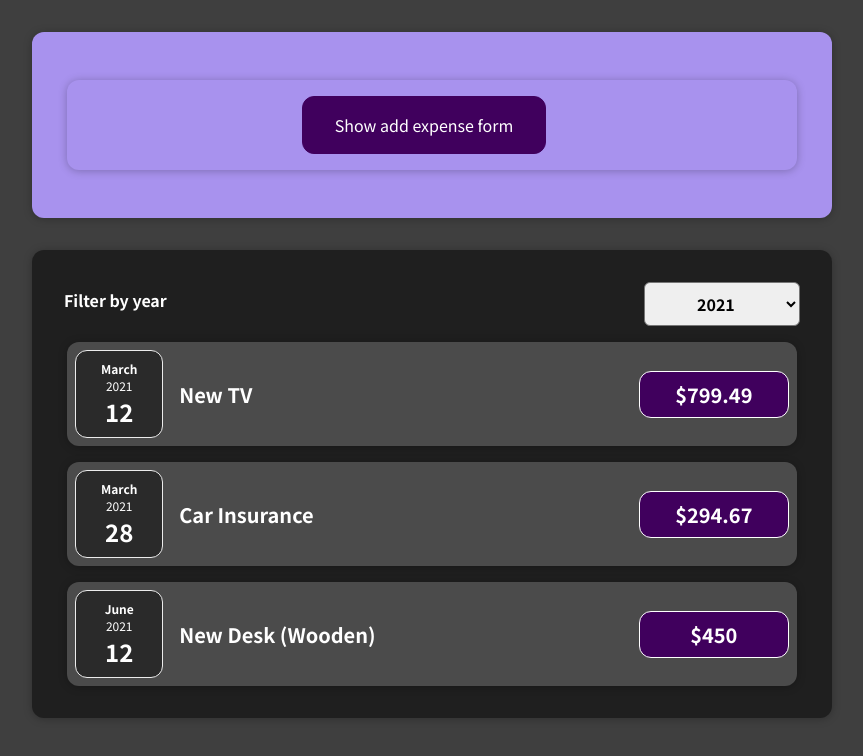
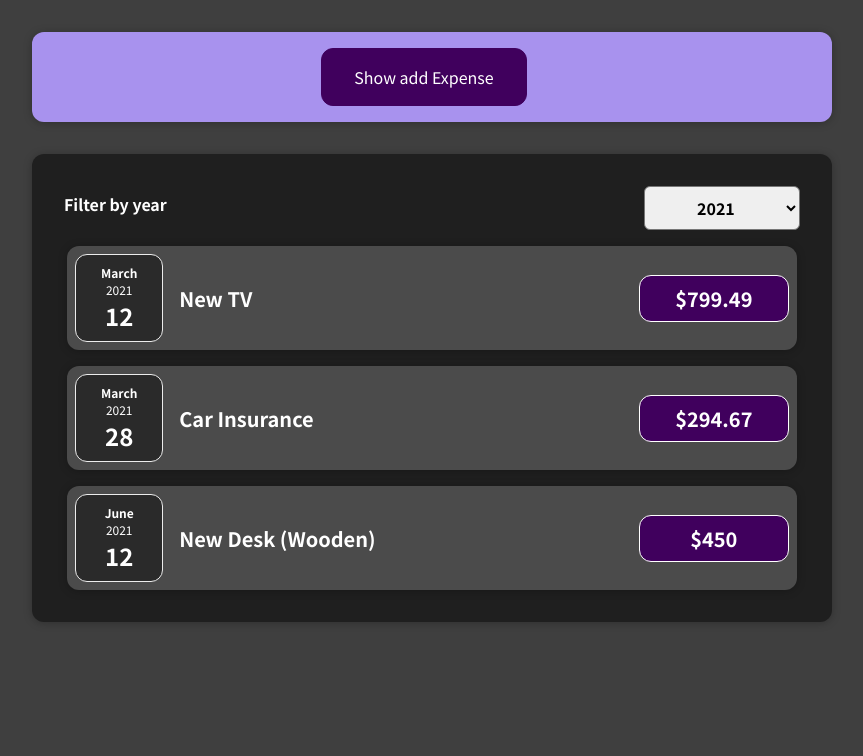
Before and after one commit to KBus9455/ReactCourse, a React (Create React App) app: page / in a window 1280 px wide. Shown: the top 756 px of the page, without its empty margins (208-1071 px from the left). Built offline with nearby package versions, Linux system fonts and the light colour scheme.

Commit message:
modify function to show and hide add expense form

```diff
--- a/src/components/NewExpense/ExpenseForm.js
+++ b/src/components/NewExpense/ExpenseForm.js
@@ -36,17 +36,9 @@ const ExpenseForm = (props) => {
     setEnteredTitle('');
   };
 
-  const [showAddExpense, setShowAddExpense] = useState(false);
-  const showAddExpenseHandler = () => {
-    showAddExpense === true
-      ? setShowAddExpense(false)
-      : setShowAddExpense(true);
-  };
-
   return (
     <div>
-      {showAddExpense === true && (
-        <div className="new-expense">
+      <div>
         <form onSubmit={submitHandler}>
           <div className="new-expense__controls">
             <div className="new-expense__control">
@@ -79,17 +71,13 @@ const ExpenseForm = (props) => {
             </div>
           </div>
           <div>
-              <button onClick={showAddExpenseHandler}>Cancel</button>
+            <button type="button" onClick={props.onCancelAddExpense}>
+              Cancel
+            </button>
             <button type="submit">Add Expense</button>
           </div>
         </form>
       </div>
-      )}
-      {showAddExpense === false && (
-        <div className="new-expense">
-          <button onClick={showAddExpenseHandler}>Show add expense form</button>
-        </div>
-      )}
     </div>
   );
 };
--- a/src/components/NewExpense/NewExpense.js
+++ b/src/components/NewExpense/NewExpense.js
@@ -20,7 +20,16 @@ const NewExpense = (props) => {
 
   return (
     <div className="new-expense">
-      <ExpenseForm onSaveExpenseData={saveExpenseDataHandler} />
+      {showAddExpense === false && (
+        <button onClick={showAddExpenseHandler}>Show add Expense </button>
+      )}
+
+      {showAddExpense === true && (
+        <ExpenseForm
+          onSaveExpenseData={saveExpenseDataHandler}
+          onCancelAddExpense={showAddExpenseHandler}
+        />
+      )}
     </div>
   );
 };
```
Also changed, not shown: 1 other file (tests, documents, lock files or other folders). Lines whose indentation alone changed are shown as unchanged.
